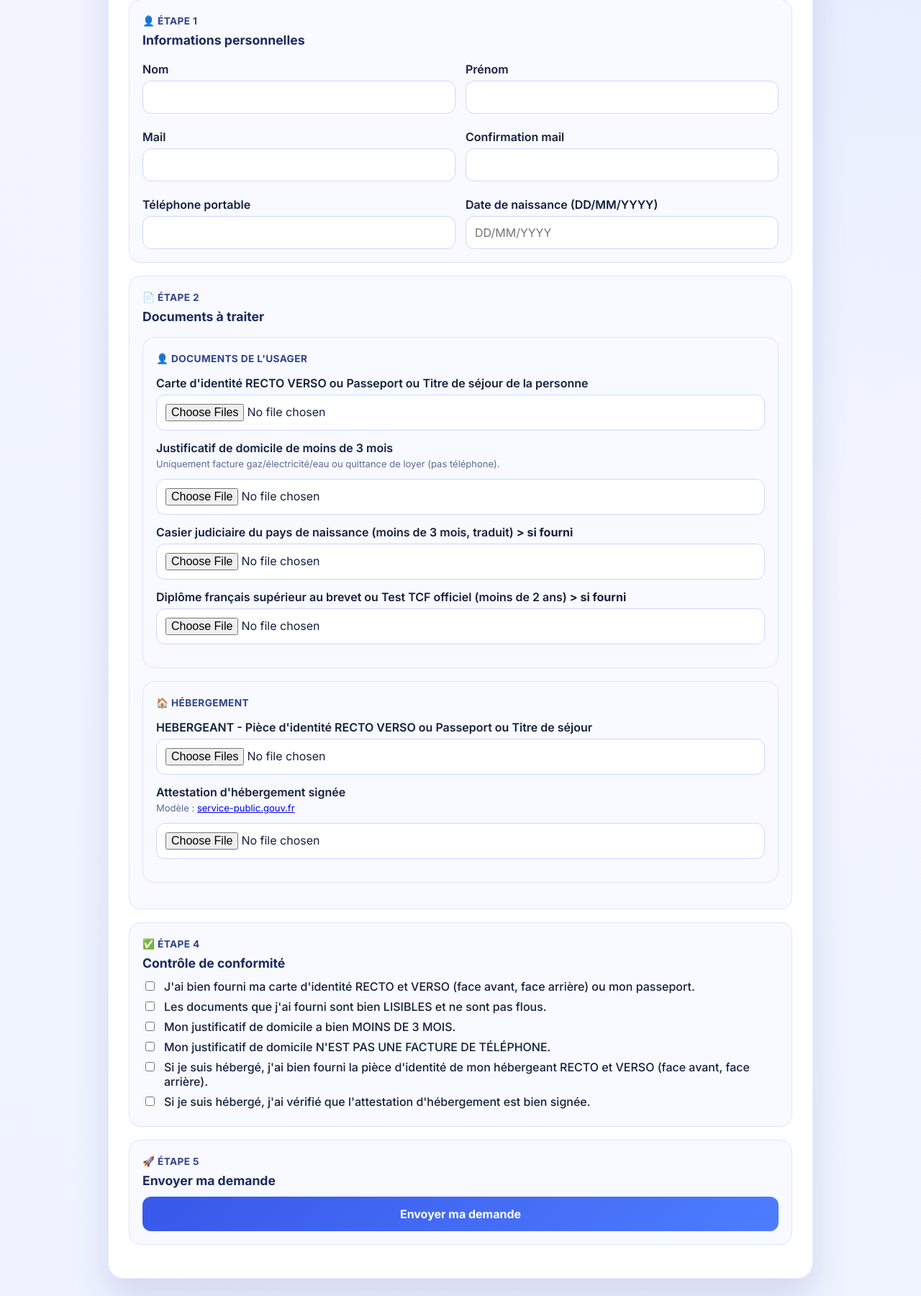
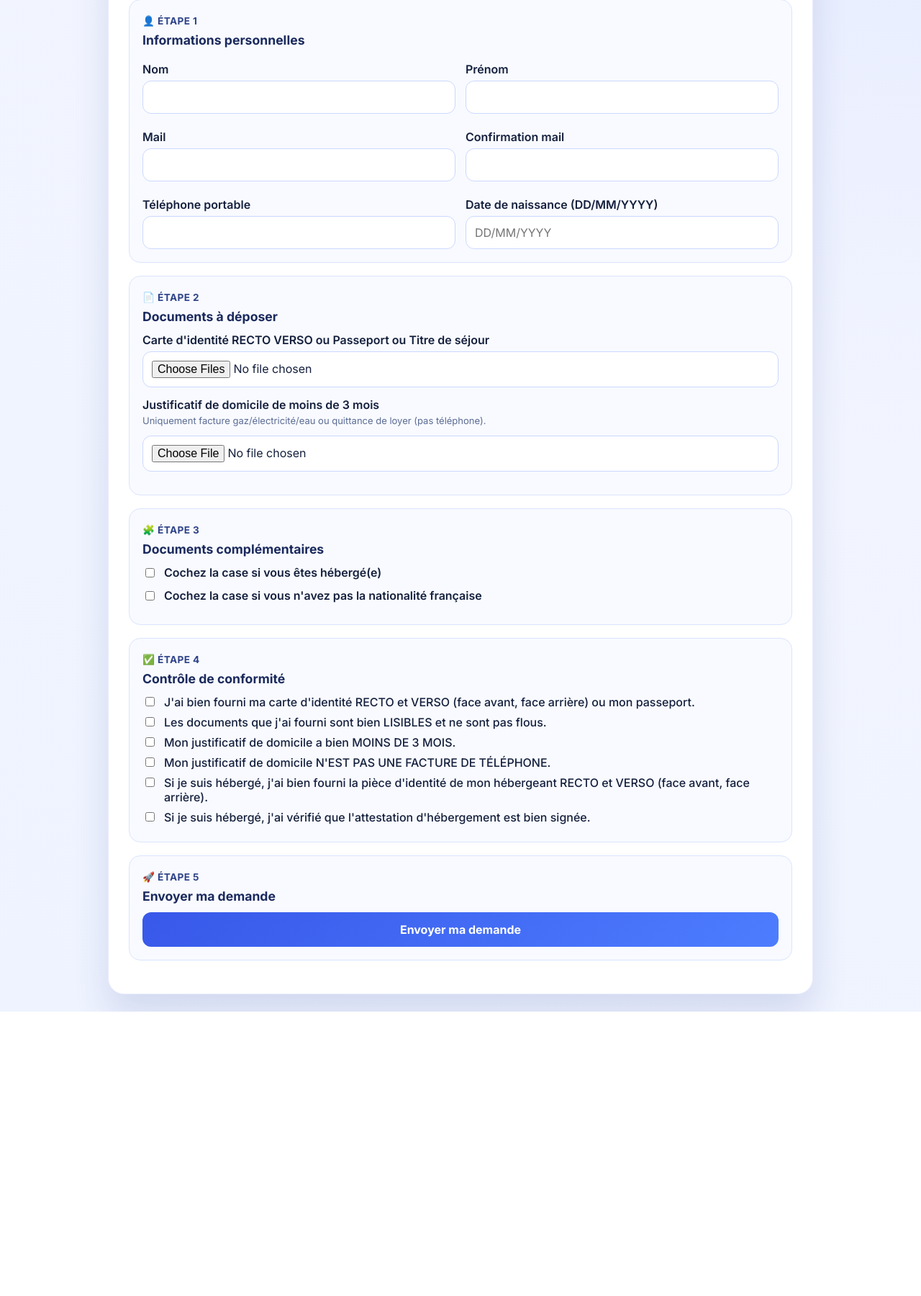
Before and after one commit to integraleacademy/cnapsv3, a Flask app: page /public-form in a window 1280 px wide. Shown: the part 347-2147 px from the top of the page at 72% size. After the commit the page ends 1752 px from the top, so only its background shows below. Run offline with Flask 3, Linux system fonts and the light colour scheme; parts of the project's set-up code (start-up, migrations or seed data) failed here and were passed over.

Commit message:
Revert "Organize document review into sections and make supplementary docs optional in public form"

```diff
--- a/app.py
+++ b/app.py
@@ -713,24 +713,13 @@ def lookup_cnaps():
         return {"ok": False, "error": str(e)}, 500, {"Access-Control-Allow-Origin": "*"}
 
 DOC_LABELS = {
-    "identity": "Carte d'identité RECTO VERSO ou Passeport ou Titre de séjour de la personne",
+    "identity": "Pièce d'identité (recto/verso) ou passeport",
     "proof_address": "Justificatif de domicile de moins de 3 mois",
-    "criminal_record": "Casier judiciaire du pays de naissance (moins de 3 mois, traduit) > si fourni",
-    "french_diploma_tcf": "Diplôme français supérieur au brevet ou Test TCF officiel (moins de 2 ans) > si fourni",
-    "host_identity": "HEBERGEANT - Pièce d'identité RECTO VERSO ou Passeport ou Titre de séjour",
+    "host_identity": "Pièce d'identité de l'hébergeant",
     "hosting_certificate": "Attestation d'hébergement signée",
+    "criminal_record": "Casier judiciaire traduit",
+    "french_diploma_tcf": "Diplôme français supérieur au brevet ou TCF",
 }
-
-DOC_REVIEW_SECTIONS = [
-    {
-        "title": "Documents de l'usager",
-        "doc_types": ["identity", "proof_address", "criminal_record", "french_diploma_tcf"],
-    },
-    {
-        "title": "Hébergement",
-        "doc_types": ["host_identity", "hosting_certificate"],
-    },
-]
 
 CHECKLIST_LABELS = [
     "J'ai bien fourni ma carte d'identité RECTO et VERSO (face avant, face arrière) ou mon passeport.",
@@ -886,6 +875,8 @@ def _required_doc_types(heberge: int, non_francais: int):
     required = ["identity", "proof_address"]
     if heberge:
         required.extend(["host_identity", "hosting_certificate"])
+    if non_francais:
+        required.extend(["criminal_record", "french_diploma_tcf"])
     return required
 
 
@@ -1011,15 +1002,11 @@ def public_form():
 
     required = _required_doc_types(heberge, non_francais)
     uploaded = {}
-    all_doc_types = list(DOC_LABELS.keys())
-    for doc_type in all_doc_types:
+    for doc_type in required:
         files = request.files.getlist(doc_type)
         cleaned = [f for f in files if f and f.filename]
-        if doc_type in required and not cleaned:
-            flash(f"Document manquant : {DOC_LABELS[doc_type]}", "public_error")
-            return redirect(url_for("public_form"))
         if not cleaned:
-            continue
+            return _render_with_error(f"Document manquant : {DOC_LABELS[doc_type]}")
         for f in cleaned:
             filename = (f.filename or "").lower()
             if not filename.endswith(".pdf"):
@@ -1334,13 +1321,7 @@ def request_documents(request_id):
     for d in docs:
         grouped.setdefault(d["doc_type"], []).append(d)
 
-    return render_template(
-        "documents_review.html",
-        req=req,
-        grouped=grouped,
-        doc_labels=DOC_LABELS,
-        doc_sections=DOC_REVIEW_SECTIONS,
-    )
+    return render_template("documents_review.html", req=req, grouped=grouped, doc_labels=DOC_LABELS)
 
 
 @app.route("/uploads/<int:request_id>/<path:filename>")
--- a/templates/public_form.html
+++ b/templates/public_form.html
@@ -169,38 +169,36 @@
       </div>
       <div class="section">
         <div class="section-badge">📄 Étape 2</div>
-        <h2>Documents à traiter</h2>
-
-        <div class="section">
-          <div class="section-badge">👤 Documents de l'usager</div>
-          <label>Carte d'identité RECTO VERSO ou Passeport ou Titre de séjour de la personne</label>
+        <h2>Documents à déposer</h2>
+        <label>Carte d'identité RECTO VERSO ou Passeport ou Titre de séjour</label>
         <input type="file" name="identity" accept="application/pdf,.pdf" multiple required>
         <div class="upload-status" data-upload-status="identity"></div>
-
         <label>Justificatif de domicile de moins de 3 mois</label>
         <p class="hint">Uniquement facture gaz/électricité/eau ou quittance de loyer (pas téléphone).</p>
         <input type="file" name="proof_address" accept="application/pdf,.pdf" required>
         <div class="upload-status" data-upload-status="proof_address"></div>
-
-          <label>Casier judiciaire du pays de naissance (moins de 3 mois, traduit) <strong>&gt; si fourni</strong></label>
-          <input type="file" name="criminal_record" accept="application/pdf,.pdf">
-          <div class="upload-status" data-upload-status="criminal_record"></div>
-
-          <label>Diplôme français supérieur au brevet ou Test TCF officiel (moins de 2 ans) <strong>&gt; si fourni</strong></label>
-          <input type="file" name="french_diploma_tcf" accept="application/pdf,.pdf">
-          <div class="upload-status" data-upload-status="french_diploma_tcf"></div>
       </div>
-
       <div class="section">
-          <div class="section-badge">🏠 Hébergement</div>
+        <div class="section-badge">🧩 Étape 3</div>
+        <h2>Documents complémentaires</h2>
+        <div class="inline"><input type="checkbox" id="heberge" name="heberge" style="width:auto" {% if fd.get('heberge') == 'on' %}checked{% endif %}><label for="heberge">Cochez la case si vous êtes hébergé(e)</label></div>
+        <div id="heberge_bloc" class="hidden">
           <label>HEBERGEANT - Pièce d'identité RECTO VERSO ou Passeport ou Titre de séjour</label>
           <input type="file" name="host_identity" accept="application/pdf,.pdf" multiple>
           <div class="upload-status" data-upload-status="host_identity"></div>
-
           <label>Attestation d'hébergement signée</label>
           <p class="hint">Modèle : <a href="https://www.service-public.gouv.fr/simulateur/calcul/AttestationHebergement" target="_blank">service-public.gouv.fr</a></p>
           <input type="file" name="hosting_certificate" accept="application/pdf,.pdf">
           <div class="upload-status" data-upload-status="hosting_certificate"></div>
+        </div>
+        <div class="inline"><input type="checkbox" id="non_francais" name="non_francais" style="width:auto" {% if fd.get('non_francais') == 'on' %}checked{% endif %}><label for="non_francais">Cochez la case si vous n'avez pas la nationalité française</label></div>
+        <div id="non_francais_bloc" class="hidden">
+          <label>Casier judiciaire du pays de naissance (moins de 3 mois, traduit)</label>
+          <input type="file" name="criminal_record" accept="application/pdf,.pdf">
+          <div class="upload-status" data-upload-status="criminal_record"></div>
+          <label>Diplôme français supérieur au brevet ou Test TCF officiel (moins de 2 ans)</label>
+          <input type="file" name="french_diploma_tcf" accept="application/pdf,.pdf">
+          <div class="upload-status" data-upload-status="french_diploma_tcf"></div>
         </div>
       </div>
       <div class="section checks">
@@ -225,6 +223,8 @@
     </form>
   </div>
   <script>
+    const heberge=document.getElementById('heberge'), hb=document.getElementById('heberge_bloc');
+    const nonFr=document.getElementById('non_francais'), nb=document.getElementById('non_francais_bloc');
     const birthDateInput = document.getElementById('date_naissance');
 
     function formatBirthDate(value) {
@@ -299,6 +299,11 @@
       });
     });
 
+    function sync(){hb.classList.toggle('hidden',!heberge.checked);nb.classList.toggle('hidden',!nonFr.checked);
+      ['host_identity','hosting_certificate'].forEach(n=>document.querySelector(`[name="${n}"]`).required=heberge.checked);
+      ['criminal_record','french_diploma_tcf'].forEach(n=>document.querySelector(`[name="${n}"]`).required=nonFr.checked);
+    }
+    heberge.addEventListener('change',sync); nonFr.addEventListener('change',sync); sync();
   </script>
 </body>
 </html>
```
Also changed, not shown: templates/documents_review.html (+3 -34 lines). Lines whose indentation alone changed are shown as unchanged.
